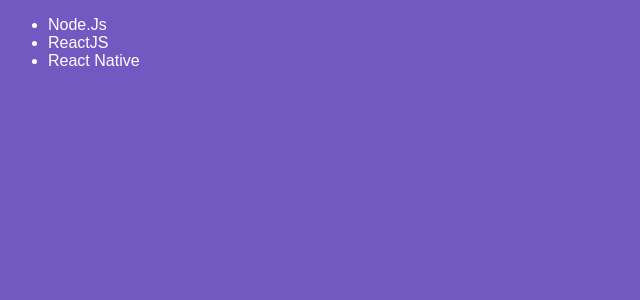
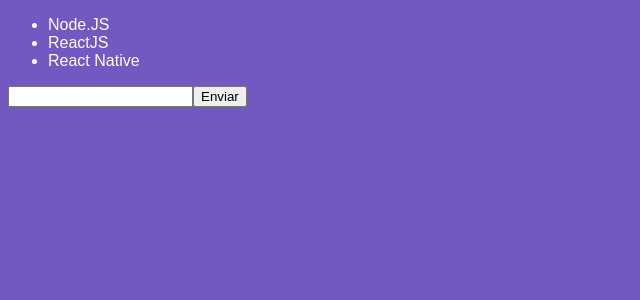
Before and after one commit to jandersonp/modulo04, a React app: page / in a window 1280 px wide. Shown: the top 300 px of the page, without its empty margins (0-640 px from the left). Built offline with nearby package versions, Linux system fonts and the light colour scheme.

Commit message:
Chore: Estado & Imutabilidade

```diff
--- a/src/components/TechList.js
+++ b/src/components/TechList.js
@@ -2,23 +2,43 @@
 
 class TechList extends Component {
   state = {
+    newTech: '',
     techs: [
-      'Node.Js',
+      'Node.JS',
       'ReactJS',
       'React Native'
     ]
   };
 
+  handleInputChange = e => {
+    this.setState({ newTech: e.target.value})
+  }
+
+  handleSubmit = e => {
+    e.preventDefault();
+
+    /**Imutabilidade */
+    this.setState({
+      techs: [...this.state.techs, this.state.newTech],
+      newTech: ''
+    });
+  }
+
   render() {
-    console.log(this.state);
 
     return (
-      <ul>
-        <li>Node.Js</li>
-        <li>ReactJS</li>
-        <li>React Native</li>
-      </ul>
-    )
+      <form onSubmit={this.handleSubmit}>
+        <ul>
+          {this.state.techs.map(tech => <li key={tech}>{tech}</li>)}
+        </ul>
+        <input
+          type="text"
+          onChange={this.handleInputChange}
+          value={this.state.newTech}
+        />
+        <button type="submit">Enviar</button>
+      </form>
+    );
   }
 }
 
```
